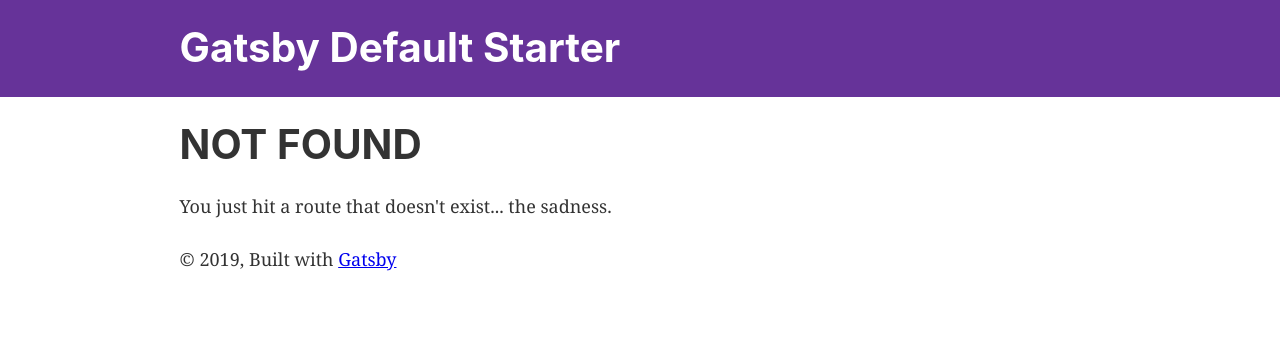
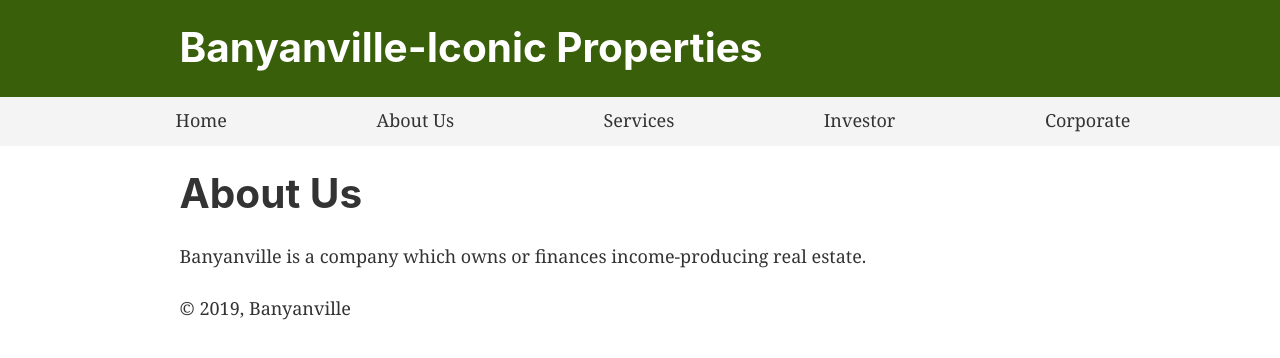
Before and after one commit to chenthilan/banyanville_ssg, a Gatsby site: page /about in a window 1280 px wide. Before the commit this address had no page. Built offline with nearby package versions, Linux system fonts and the light colour scheme; Gatsby itself is replaced by a stand-in of ours.

Commit message:
Initial Commit

```diff
--- a/gatsby-config.js
+++ b/gatsby-config.js
@@ -1,6 +1,6 @@
 module.exports = {
   siteMetadata: {
-    title: `Gatsby Default Starter`,
+    title: `Banyanville-Iconic Properties`,
     description: `Kick off your next, great Gatsby project with this default starter. This barebones starter ships with the main Gatsby configuration files you might need.`,
     author: `@gatsbyjs`,
   },
--- a/src/components/header.js
+++ b/src/components/header.js
@@ -5,8 +5,8 @@ import React from "react"
 const Header = ({ siteTitle }) => (
   <header
     style={{
-      background: `rebeccapurple`,
-      marginBottom: `1.45rem`,
+      background: `#3A5F0B`,
+      marginBottom: `0`,
     }}
   >
     <div
--- a/src/components/layout.css
+++ b/src/components/layout.css
@@ -42,6 +42,8 @@ template {
 a {
   background-color: transparent;
   -webkit-text-decoration-skip: objects;
+  color: #333;
+  text-decoration: none;
 }
 a:active,
 a:hover {
--- a/src/components/layout.js
+++ b/src/components/layout.js
@@ -10,6 +10,7 @@ import PropTypes from "prop-types"
 import { useStaticQuery, graphql } from "gatsby"
 
 import Header from "./header"
+import Menu from "./menu"
 import "./layout.css"
 
 const Layout = ({ children }) => {
@@ -26,6 +27,7 @@ const Layout = ({ children }) => {
   return (
     <>
       <Header siteTitle={data.site.siteMetadata.title} />
+      <Menu/>
       <div
         style={{
           margin: `0 auto`,
@@ -36,9 +38,9 @@ const Layout = ({ children }) => {
       >
         <main>{children}</main>
         <footer>
-          © {new Date().getFullYear()}, Built with
+          © {new Date().getFullYear()},
           {` `}
-          <a href="https://www.gatsbyjs.org">Gatsby</a>
+          <a href="http://banyanville.com">Banyanville</a>
         </footer>
       </div>
     </>
--- /dev/null
+++ b/src/components/menu.js
@@ -0,0 +1,27 @@
+import React from 'react'
+
+import Layout from "../components/layout"
+import SEO from "../components/seo"
+import { Link } from 'gatsby'
+
+const Menu = () => (
+        <div style={{
+            background: '#f4f4f4',
+            paddingTop: '10px'
+        }}>
+            <ul style={{
+                listStyle: 'none',
+                display: 'flex',
+                justifyContent: 'space-evenly'
+            }}>
+                <li><Link to="/">Home</Link></li>
+                <li><Link to="/about">About Us</Link></li>
+                <li><Link to="/services">Services</Link></li>
+                <li><Link to="/">Investor</Link></li>
+                <li><Link to="/">Corporate</Link></li>
+            </ul>
+        </div>
+)
+
+
+export default Menu ;
--- /dev/null
+++ b/src/pages/about.js
@@ -0,0 +1,15 @@
+import React from "react"
+
+import Layout from "../components/layout"
+import SEO from "../components/seo"
+
+const AboutPage = () => (
+  <Layout>
+    <SEO title="About Us" />
+    <h1>About Us</h1>
+    <p>Banyanville is a company which owns or finances
+            income-producing real estate.</p>
+  </Layout>
+)
+
+export default AboutPage ;
--- a/src/pages/index.js
+++ b/src/pages/index.js
@@ -8,13 +8,8 @@ import SEO from "../components/seo"
 const IndexPage = () => (
   <Layout>
     <SEO title="Home" />
-    <h1>Hi people</h1>
-    <p>Welcome to your new Gatsby site.</p>
-    <p>Now go build something great.</p>
-    <div style={{ maxWidth: `300px`, marginBottom: `1.45rem` }}>
-      <Image />
-    </div>
-    <Link to="/page-2/">Go to page 2</Link>
+    <h1>Welcome to Banyanville</h1>
+    <p>Banyanville newer content with CMS integrated</p>
   </Layout>
 )
 
```
Also changed, not shown: src/pages/services.js (added, +14 -0 lines).
